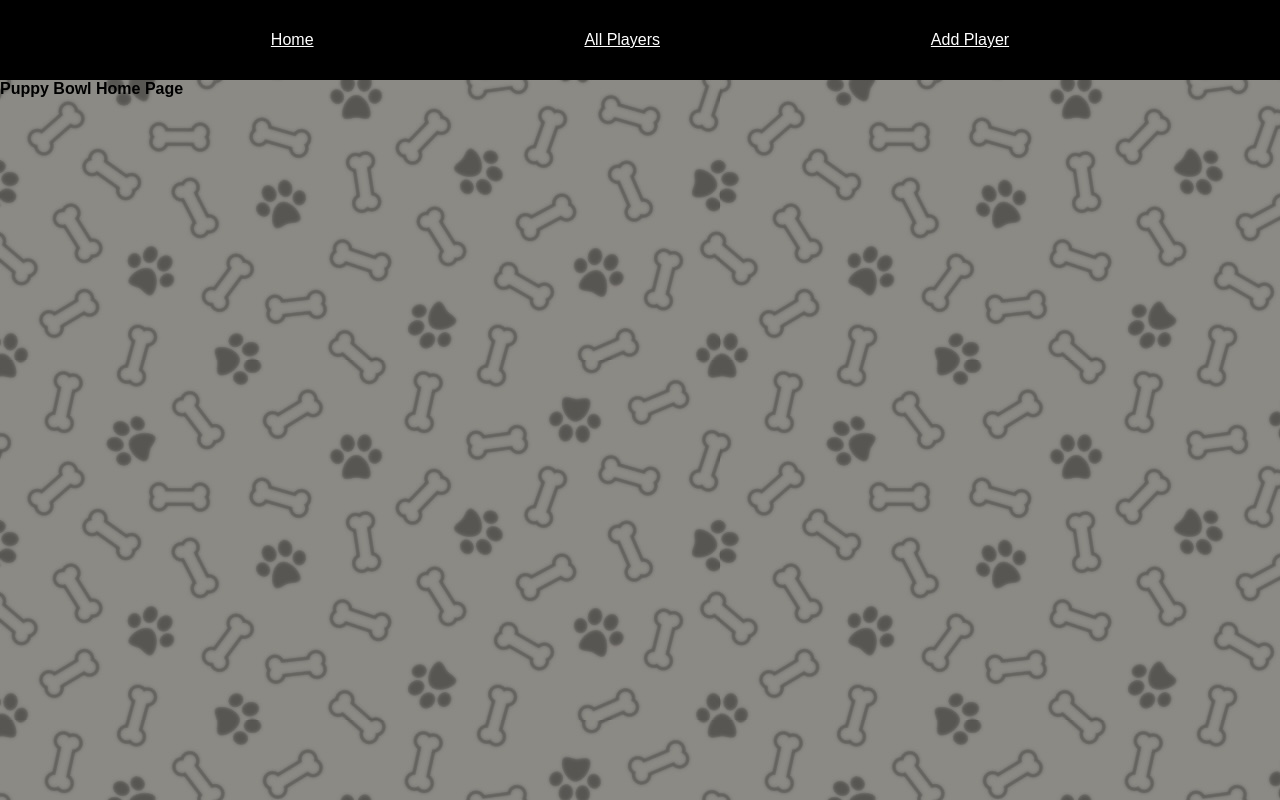
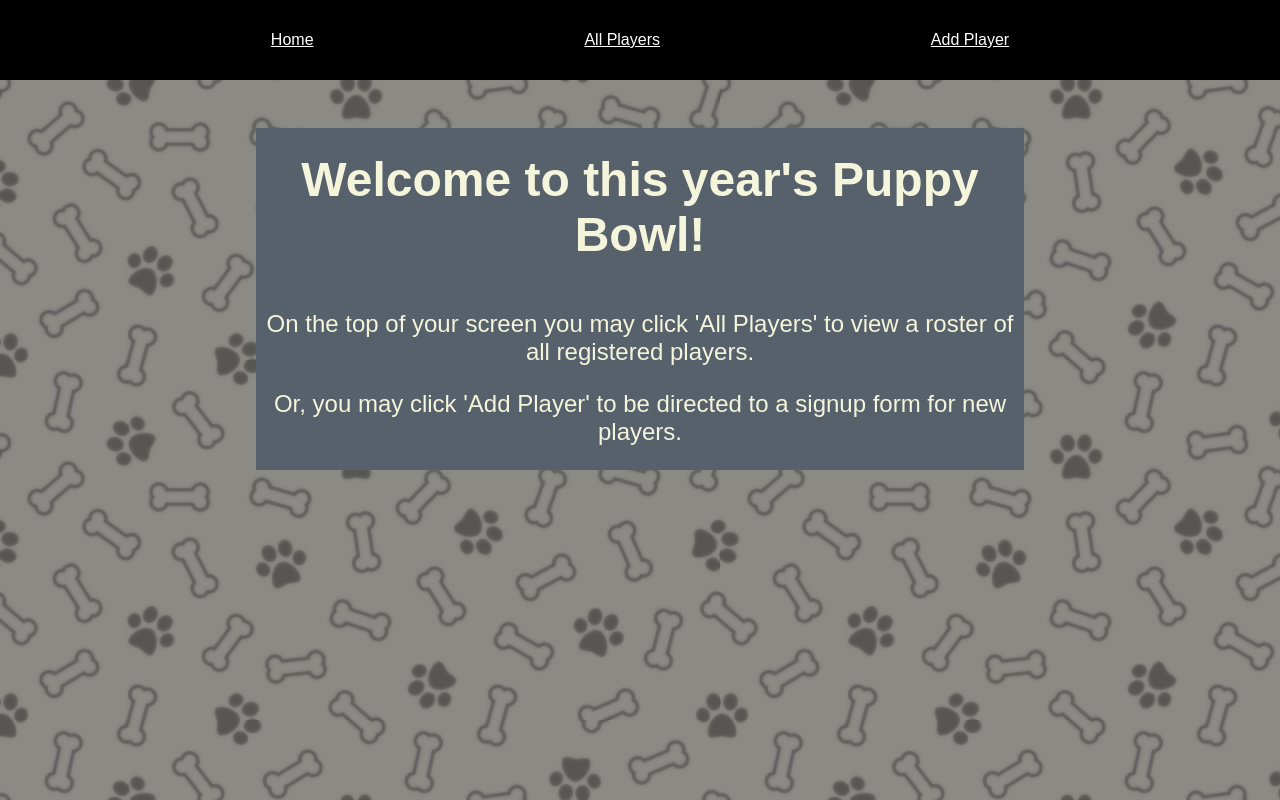
Before and after one commit to CalebScott0/Block29Workshop, a React (Vite) app in the folder redux-app/: page / in a window 1280 px wide. Built offline with nearby package versions, Linux system fonts and the light colour scheme.

Commit message:
Finished app more or less

```diff
--- a/redux-app/src/app/App.css
+++ b/redux-app/src/app/App.css
@@ -100,6 +100,23 @@ nav a {
   border-right: 1px solid #000000;
   border-bottom: 1px solid #000000;
   border-left: 1px solid #666666;
+}
+
+.home-page {
+  width: 60%;
+  margin: 2em auto;
+  background-color: rgb(86, 97, 107);
+  color: beige;
+  text-align: center;
+}
+.home-page h1 {
+  font-size: 48px;
+  margin: 1em 0;
+  padding-top: 0.5em;
+}
+.home-page p {
+  font-size: 24px;
+  padding-bottom: 1em;
 }
 
 .players {
--- a/redux-app/src/app/App.scss
+++ b/redux-app/src/app/App.scss
@@ -94,7 +94,23 @@ nav {
   border-bottom: 1px solid #000000;
   border-left: 1px solid #666666;
 }
+.home-page {
+  width: 60%;
+  margin: 2em auto;
+  background-color: rgb(86, 97, 107);
+  color: beige;
+  text-align: center;
 
+  h1 {
+    font-size: 48px;
+    margin: 1em 0;
+    padding-top: 0.5em;
+  }
+  p {
+    font-size: 24px;
+    padding-bottom: 1em;
+  }
+}
 .players {
   display: flex;
   flex-wrap: wrap;
--- a/redux-app/src/components/HomePage.jsx
+++ b/redux-app/src/components/HomePage.jsx
@@ -1,3 +1,12 @@
 export default function HomePage() {
-    return <h1>Puppy Bowl Home Page</h1>
+  return (
+    <div className="home-page">
+      <h1>Welcome to this year's Puppy Bowl!</h1>
+      <p>
+        On the top of your screen you may click 'All Players' to view a roster
+        of all registered players.
+      </p>
+      <p>Or, you may click 'Add Player' to be directed to a signup form for new players.</p>
+    </div>
+  );
 }
```
Also changed, not shown: 1 other file (tests, documents, lock files or other folders).
